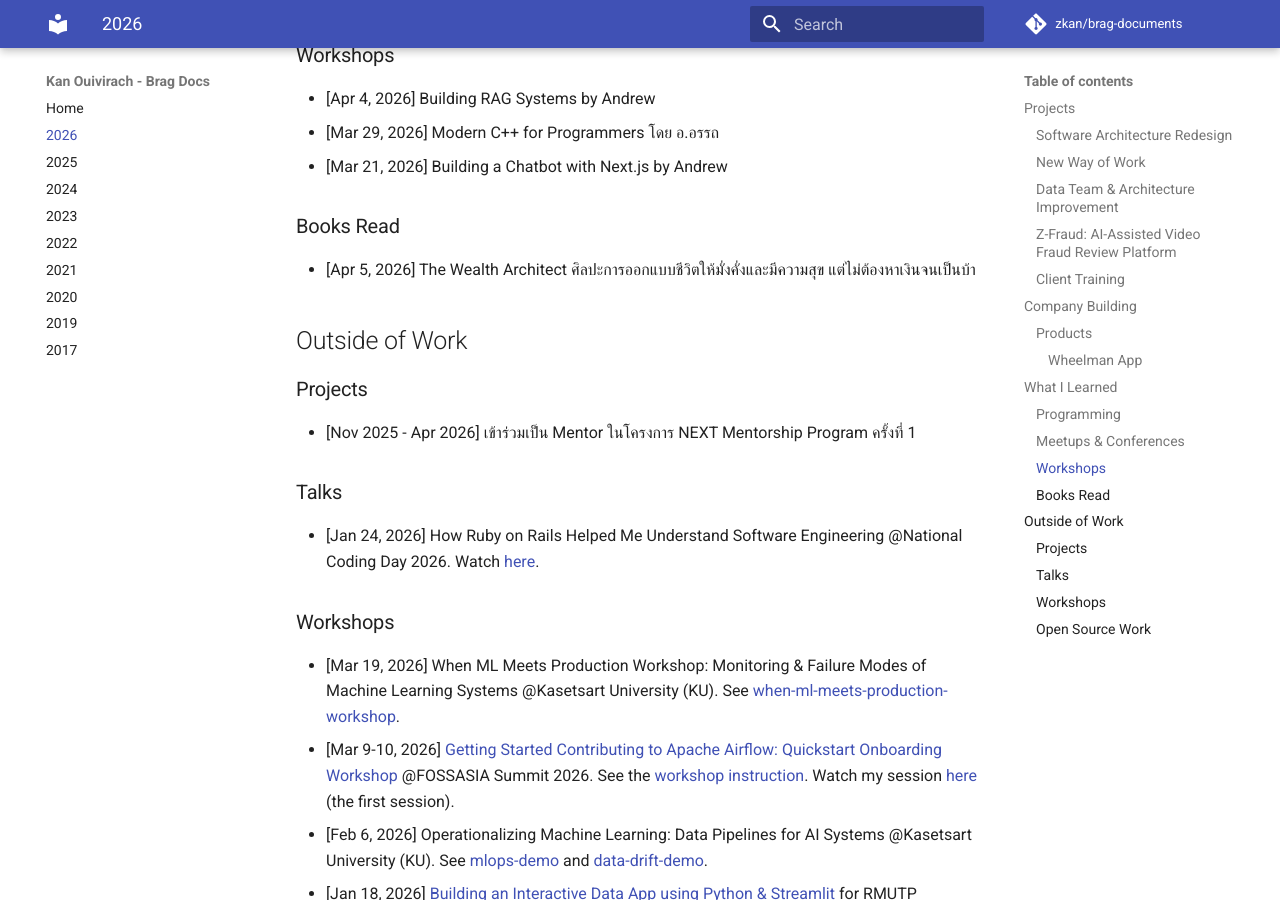
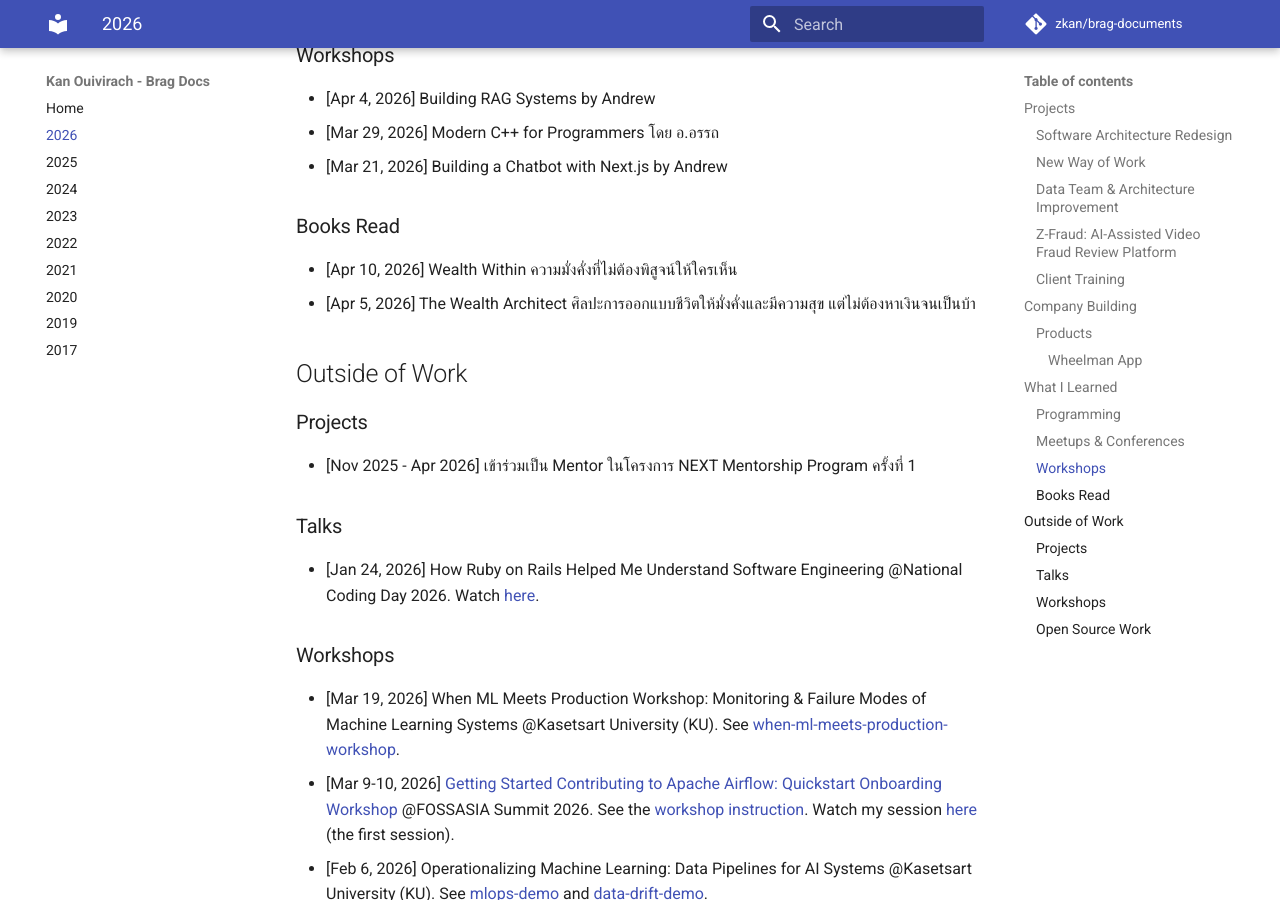
Before and after one commit to zkan/brag-documents, an MkDocs documentation site: the page built from docs/2026.md, in a window 1280 px wide and 900 px high, scrolled down 1876 px. Built offline with MkDocs 1.6.1 and Material for MkDocs 9.7.7, drawn with Linux system fonts in a browser that asks for light colours; comment, search, counter and statistics services are not loaded.

Commit message:
Add wealth within book

```diff
--- a/docs/2026.md
+++ b/docs/2026.md
@@ -74,8 +74,9 @@ Joined this project on Feb 12, 2026.
 
 ### Books Read
 
+* [Apr 10, 2026] Wealth Within ความมั่งคั่งที่ไม่ต้องพิสูจน์ให้ใครเห็น
 * [Apr 5, 2026] The Wealth Architect ศิลปะการออกแบบชีวิตให้มั่งคั่งและมีความสุข
-แต่ไม่ต้องหาเงินจนเป็นบ้า
+  แต่ไม่ต้องหาเงินจนเป็นบ้า
 
 ## Outside of Work
 
```
